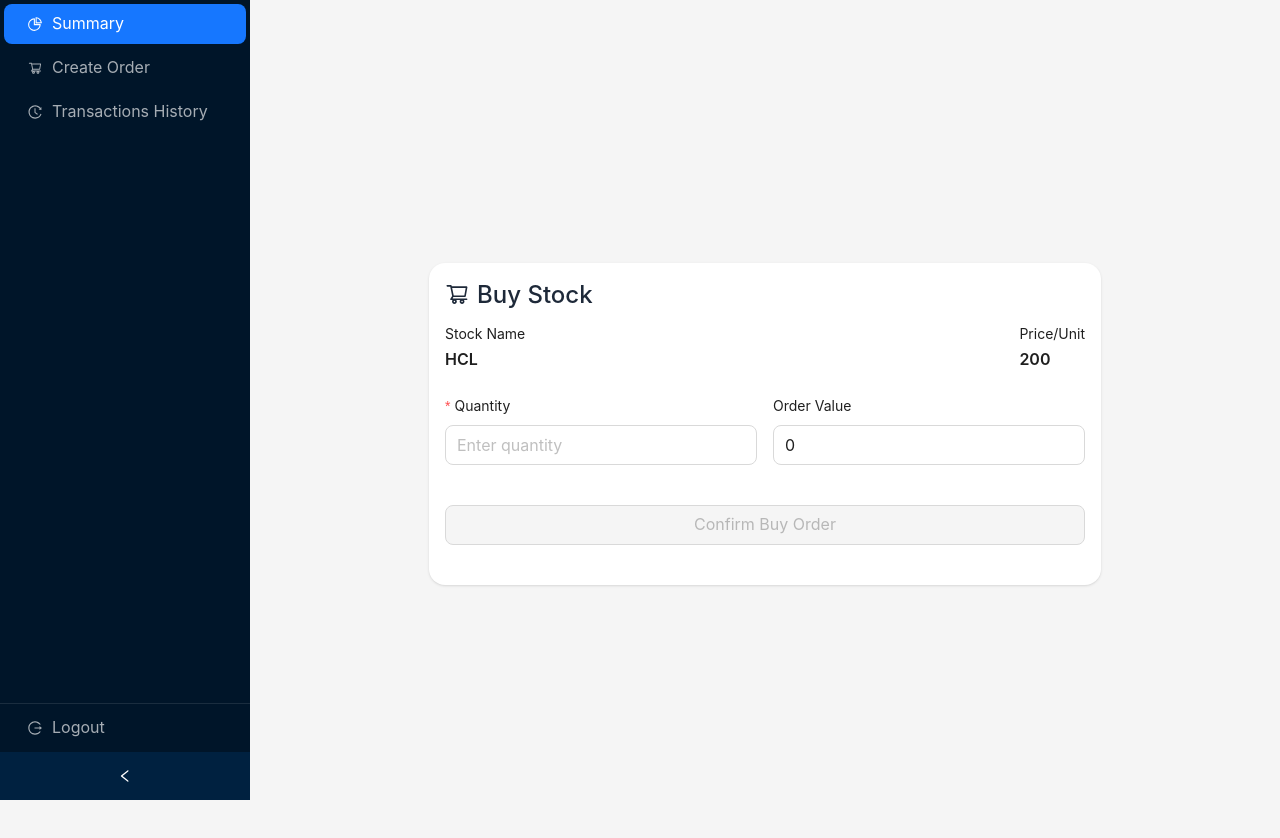
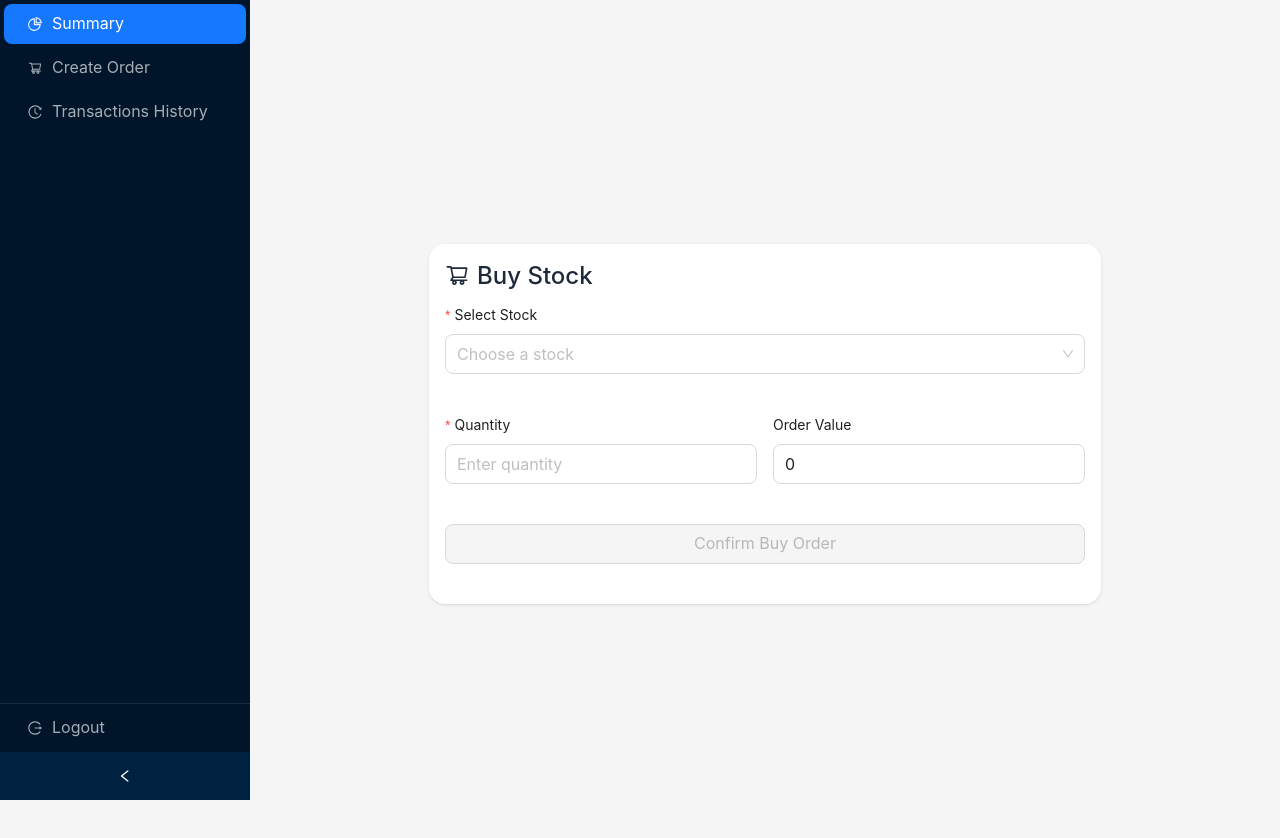
Before and after one commit to riyazkhan21295/hcl-tech-portfolio-management-system, a React (Vite) app: page /create-order in a window 1280 px wide. Shown: the top 838 px of the page. Built offline with nearby package versions, Linux system fonts and the light colour scheme; sample sign-in values are in the browser's storage.

Commit message:
Select stocks in the but stock component if not stock is provide to the component.

```diff
--- a/src/components/order/buy-stock/but-stock.tsx
+++ b/src/components/order/buy-stock/but-stock.tsx
@@ -1,16 +1,43 @@
-import { Form, InputNumber, Button, Row, Col, Typography, Flex } from "antd";
+import {
+  Form,
+  InputNumber,
+  Button,
+  Row,
+  Col,
+  Typography,
+  Flex,
+  Select,
+} from "antd";
 import { ShoppingCartOutlined } from "@ant-design/icons";
 import { useBuyStock } from "./useBuyStock";
 
 export interface IBuyStockProps {
-  stockName: string;
+  stock?: {
+    id: string;
+    name: string;
     price: number;
+  };
   onComplete: (status: "success" | "failed") => void;
 }
 
-const BuyStock = ({ stockName, price, onComplete }: IBuyStockProps) => {
-  const { form, handleSubmit } = useBuyStock({ price, onComplete });
+const DUMMY_STOCKS = [
+  { label: "Apple Inc. (AAPL) - $150.00", value: "AAPL", price: 150 },
+  { label: "Microsoft Corp. (MSFT) - $300.00", value: "MSFT", price: 300 },
+  { label: "Tesla Inc. (TSLA) - $750.00", value: "TSLA", price: 750 },
+];
+
+const BuyStock = ({ stock, onComplete }: IBuyStockProps) => {
+  const { form, handleSubmit } = useBuyStock({
+    stock,
+    onComplete,
+  });
+
   const quantity = Form.useWatch("quantity", form);
+  const selectedStockName = Form.useWatch("stockName", form);
+  const selectedStockPrice = Form.useWatch("stockPrice", form);
+
+  const effectiveStockName = stock?.name || selectedStockName;
+  const effectivePrice = stock?.price || selectedStockPrice;
 
   return (
     <div className="w-full max-w-2xl mx-auto p-4 bg-white shadow rounded-2xl">
@@ -25,23 +52,57 @@ const BuyStock = ({ stockName, price, onComplete }: IBuyStockProps) => {
         onFinish={handleSubmit}
         className="space-y-4"
       >
+        {/* Hidden field ensures Form.useWatch on stockPrice works correctly */}
+        <Form.Item name="stockPrice" hidden>
+          <InputNumber />
+        </Form.Item>
+
+        {stock?.name && stock?.price !== undefined ? (
           <Flex justify="space-between">
             <Flex vertical gap={2} className="mb-6!">
               <Typography.Text>Stock Name</Typography.Text>
               <Typography.Title className="m-0!" level={5}>
-              {stockName}
+                {stock?.name}
               </Typography.Title>
             </Flex>
 
             <Flex vertical gap={2} className="mb-6!">
               <Typography.Text>Price/Unit</Typography.Text>
               <Typography.Title className="m-0!" level={5}>
-              {price}
+                {stock?.price}
               </Typography.Title>
             </Flex>
           </Flex>
+        ) : (
+          <Row gutter={16}>
+            <Col xs={24} md={24}>
+              <Form.Item
+                label="Select Stock"
+                name="stockName"
+                rules={[{ required: true, message: "Please select a stock" }]}
+              >
+                <Select
+                  size="large"
+                  placeholder="Choose a stock"
+                  className="w-full!"
+                  options={DUMMY_STOCKS.map((s) => ({
+                    label: s.label,
+                    value: s.value,
+                  }))}
+                  onChange={(value) => {
+                    const stock = DUMMY_STOCKS.find((s) => s.value === value);
+                    if (stock) {
+                      form.setFieldsValue({ stockPrice: stock.price });
+                    }
+                  }}
+                />
+              </Form.Item>
+            </Col>
+          </Row>
+        )}
 
         <Row gutter={16}>
+          {/* Quantity Input */}
           <Col xs={24} md={12}>
             <Form.Item
               label="Quantity"
@@ -58,12 +119,17 @@ const BuyStock = ({ stockName, price, onComplete }: IBuyStockProps) => {
             </Form.Item>
           </Col>
 
+          {/* Order Value */}
           <Col xs={24} md={12}>
             <Form.Item label="Order Value">
               <InputNumber
                 size="large"
                 className="w-full!"
-                value={quantity ? Number((price * quantity).toFixed(2)) : 0}
+                value={
+                  quantity && effectivePrice
+                    ? Number((effectivePrice * quantity).toFixed(2))
+                    : 0
+                }
                 readOnly
                 placeholder="Order Value will be calculated"
               />
@@ -77,7 +143,7 @@ const BuyStock = ({ stockName, price, onComplete }: IBuyStockProps) => {
             type="primary"
             htmlType="submit"
             className="w-full!"
-            disabled={!quantity}
+            disabled={!quantity || !effectiveStockName || !effectivePrice}
           >
             Confirm Buy Order
           </Button>
--- a/src/components/order/buy-stock/useBuyStock.ts
+++ b/src/components/order/buy-stock/useBuyStock.ts
@@ -4,15 +4,20 @@ import type { IBuyStockProps } from "./but-stock";
 export interface BuyFormValues {
   stockName: string;
   quantity: number;
+  stockPrice?: number;
 }
 
-type IParams = Omit<IBuyStockProps, "stockName">;
+// type IParams = Pick<IBuyStockProps, "price" | "onComplete">;
 
-export const useBuyStock = ({ price, onComplete }: IParams) => {
+export const useBuyStock = ({ stock, onComplete }: IBuyStockProps) => {
   const [form] = Form.useForm();
 
   const handleSubmit = (values: BuyFormValues) => {
-    const finalOrderValue = price ? price * values.quantity : 0;
+    const effectivePrice =
+      stock?.price !== undefined ? stock?.price : values.stockPrice;
+    const finalOrderValue =
+      effectivePrice && values.quantity ? effectivePrice * values.quantity : 0;
+
     console.log("Buy Order Submitted ::", {
       ...values,
       transactionType: "Buy",
--- a/src/screens/order-screen.tsx
+++ b/src/screens/order-screen.tsx
@@ -5,8 +5,11 @@ const OrderScreen: React.FC = () => {
   return (
     <div className="w-full h-screen flex items-center justify-center">
       <BuyStock
-        stockName="HCL"
-        price={200}
+        // stock={{
+        //   id: "3",
+        //   name: "Apple",
+        //   price: 200,
+        // }}
         onComplete={(status) => {
           console.log("Order status::", status);
         }}
```
Lines whose indentation alone changed are shown as unchanged.
